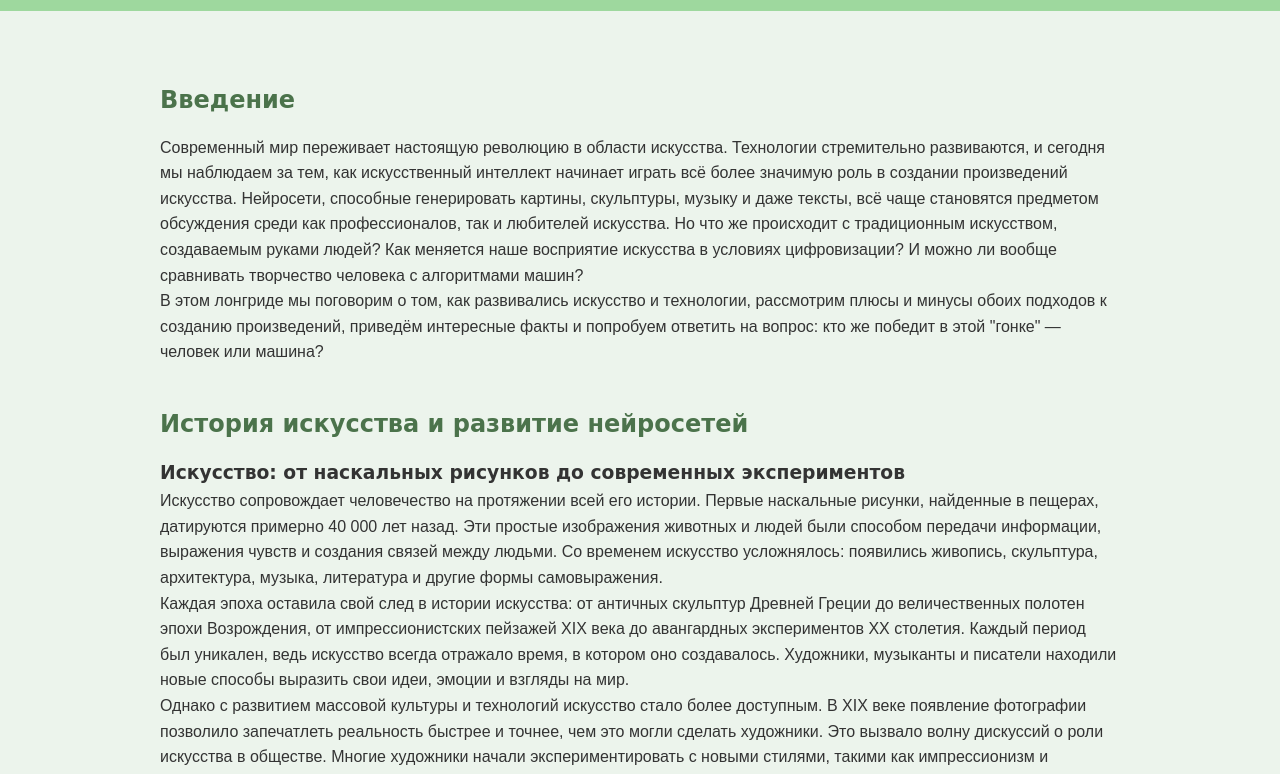
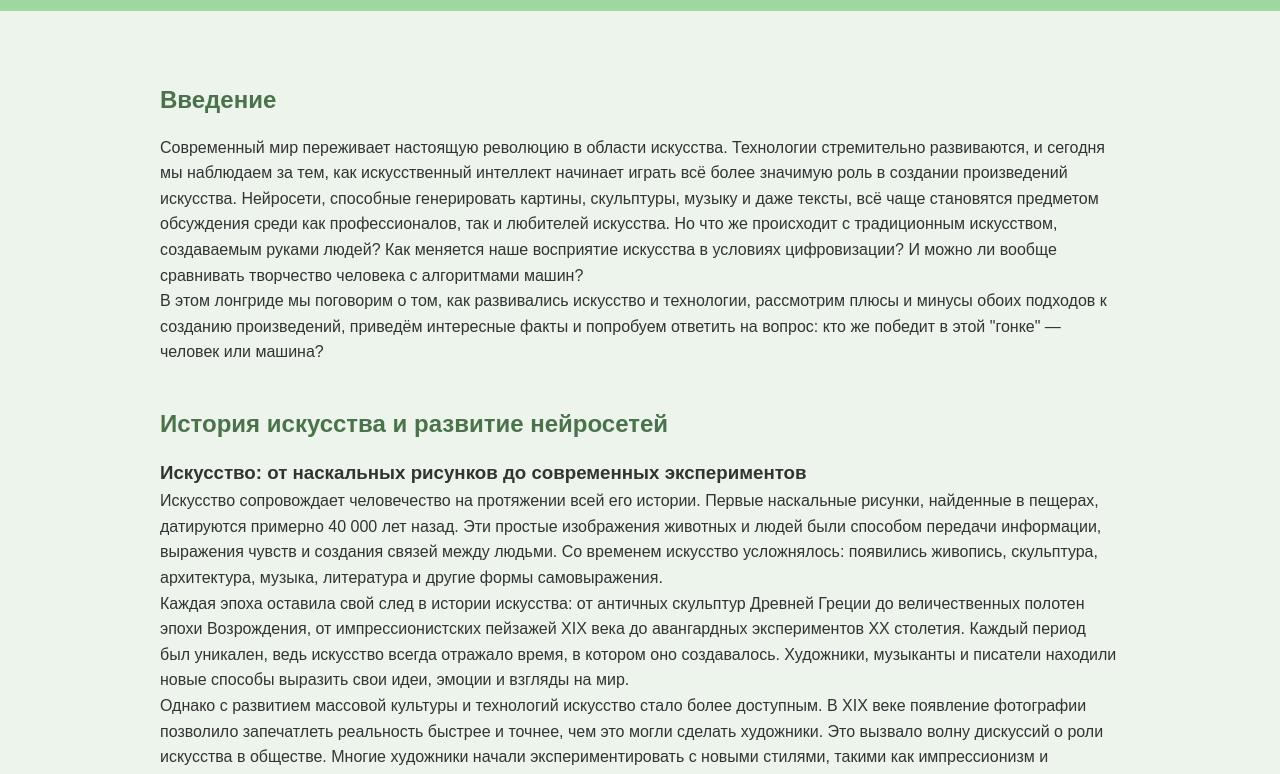
Before and after one commit to lizunpro777/Artist-vs-AI, a plain HTML site: page index.html in a window 1280 px wide. Shown: the part 80-854 px from the top of the page. Drawn offline with Linux system fonts and the light colour scheme.

Commit message:
Update style.css

```diff
--- a/css/style.css
+++ b/css/style.css
@@ -7,7 +7,7 @@
 
   /* Подключаем необычный шрифт (например, Lobster) для заголовков */
   h1, h2, h3, h4 {
-    font-family: Helsa Display, cursive, sans-serif;
+    font-family: Arial, cursive, sans-serif;
   }
 
   /* Стиль тела страницы с плоским ("Флэт") дизайном в пастельно-зелёных тонах */
```
